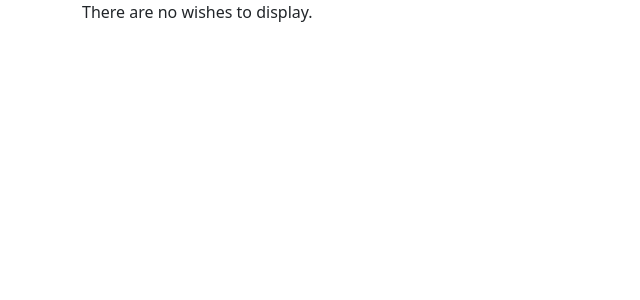
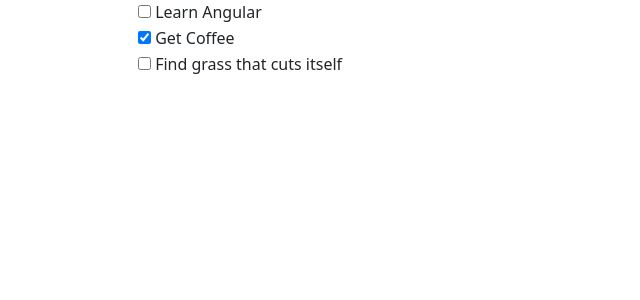
Before and after one commit to Soucius/wishlist-app, an Angular app: page / in a window 1280 px wide. Shown: the top 300 px of the page, without its empty margins (0-640 px from the left). Built offline with nearby package versions, Linux system fonts and the light colour scheme.

Commit message:
binding data to properties and attributes

```diff
--- a/src/app/app.component.html
+++ b/src/app/app.component.html
@@ -5,10 +5,10 @@
 
   <ng-template #showItems>
     <ul *ngIf="items.length > 0" class="wish-list">
-      <li *ngFor="let item of items">
+      <li *ngFor="let item of items; index as ii">
         <div class="form-check">
           <label class="form-check-label">
-            <input class="checkbox" type="checkbox"> {{ item.wishText }}
+            <input class="checkbox" type="checkbox" [checked]="item.isComplete" [attr.data-index]="ii"> {{ item.wishText }}
           </label>
         </div>
       </li>
--- a/src/app/app.component.ts
+++ b/src/app/app.component.ts
@@ -8,8 +8,8 @@
 })
 export class AppComponent {
   items: WishItem[] = [
-    // new WishItem('Learn Angular'),
-    // new WishItem('Get Coffee', true),
-    // new WishItem('Find grass that cuts itself')
+    new WishItem('Learn Angular'),
+    new WishItem('Get Coffee', true),
+    new WishItem('Find grass that cuts itself')
   ];
 }
```
